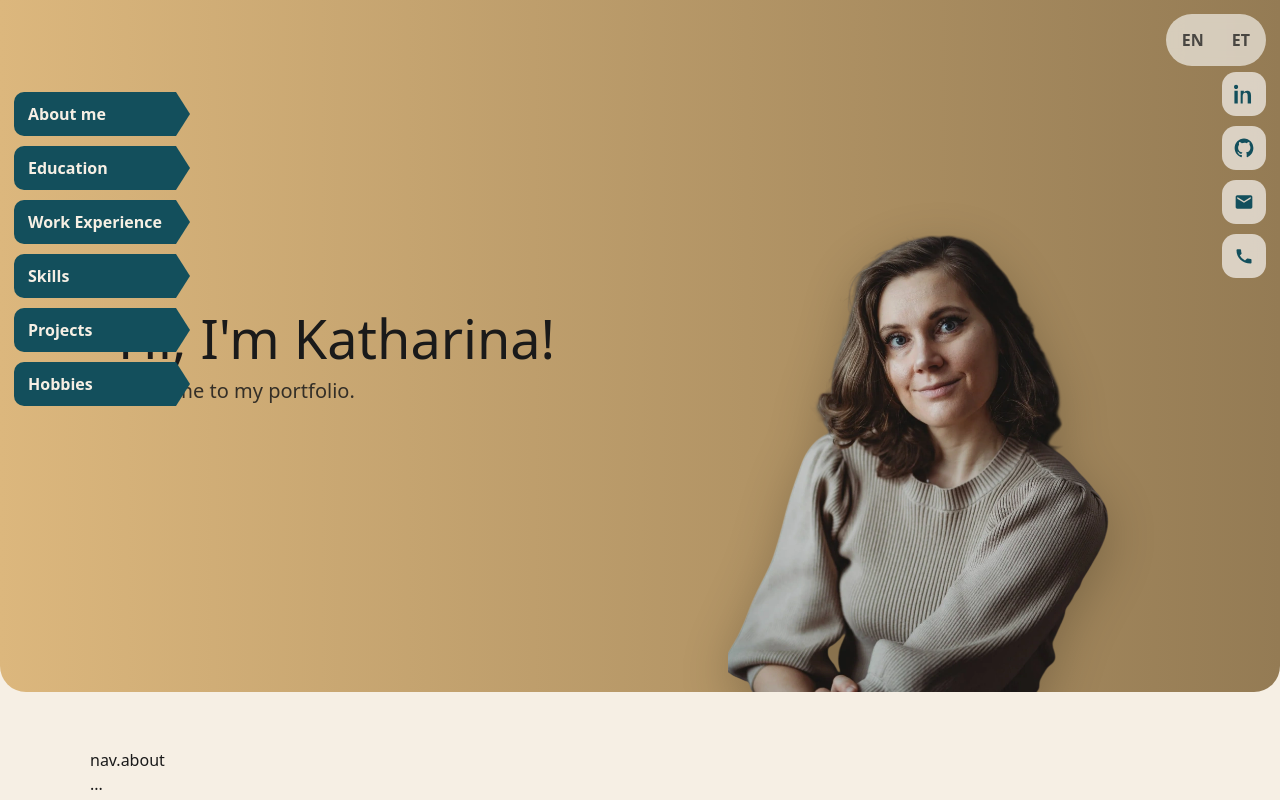
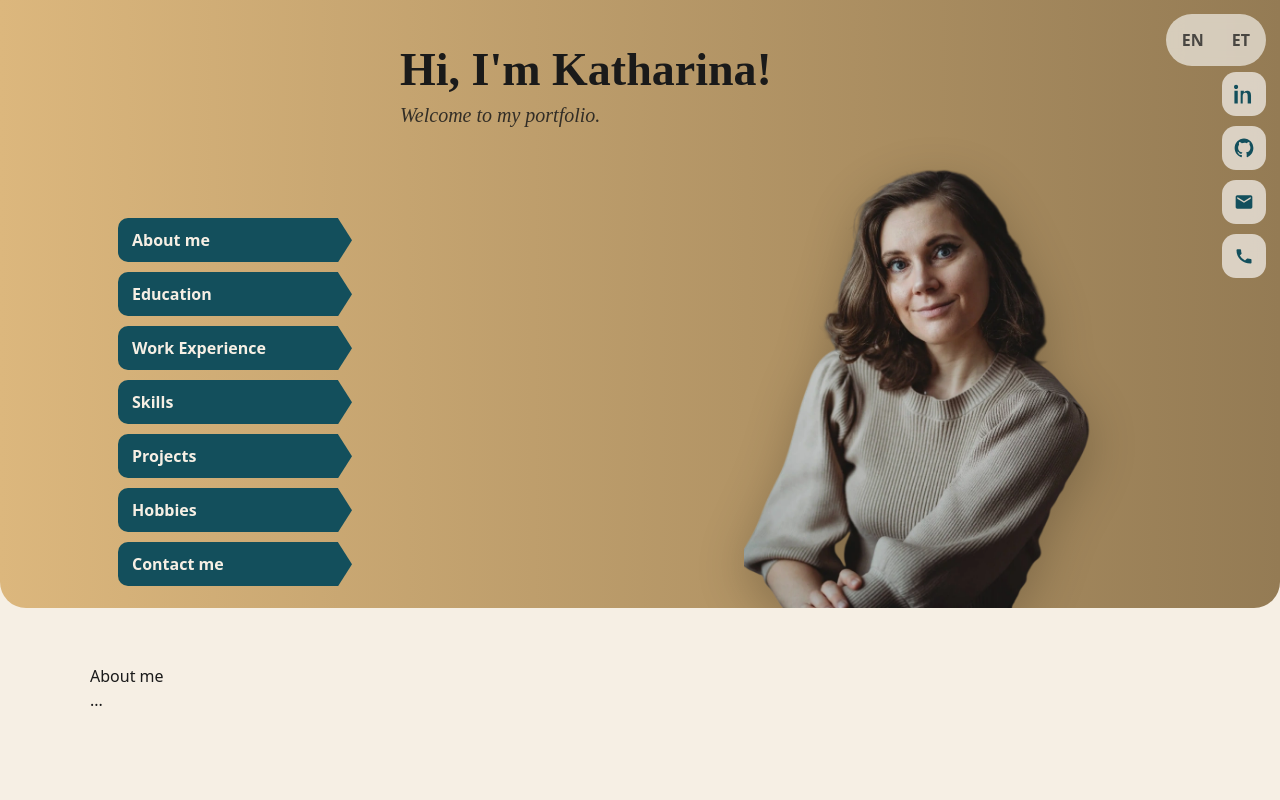
Before and after one commit to KatharinaMat/my-portfolio, a Nuxt app: page / in a window 1280 px wide. Shown: the top 800 px of the page. Built offline with nearby package versions, Linux system fonts and the light colour scheme.

Commit message:
hero layout polish and typography update

```diff
--- a/app/app.vue
+++ b/app/app.vue
@@ -3,3 +3,6 @@
     <NuxtPage />
   </div>
 </template>
+useHead({ link: [ { rel: "stylesheet", href:
+"https://fonts.googleapis.com/css2?family=Playfair+Display:ital,wght@0,500;0,600;1,500&display=swap",
+}, ], });
--- a/app/assets/css/main.css
+++ b/app/assets/css/main.css
@@ -1,4 +1,4 @@
-:html {
+html {
   scroll-behavior: smooth;
 }
 
@@ -68,95 +68,9 @@
   fill: #134f5c;
 }
 
-/* desktop side bookmarks */
-.side-nav {
-  position: fixed;
-  left: 14px;
-  top: 92px;
-  z-index: 25;
-  display: none;
-  gap: 10px;
-  flex-direction: column;
-}
-
-.bookmark {
-  position: relative;
-  display: inline-block;
-  padding: 10px 14px;
-  background: #134f5c;
-  color: #f6efe4;
-  text-decoration: none;
-  border-radius: 10px 0 0 10px;
-  font-weight: 600;
-  transition:
-    transform 180ms ease,
-    filter 180ms ease;
-}
-.bookmark::after {
-  content: "";
-  position: absolute;
-  top: 0;
-  right: -14px;
-  width: 14px;
-  height: 100%;
-  background: #134f5c;
-  clip-path: polygon(0 0, 100% 50%, 0 100%);
-}
-.bookmark:hover {
-  transform: translateX(6px);
-  filter: brightness(1.06);
-}
-
-/* mobile sticky bookmarks (chips) */
-.mobile-nav {
-  position: fixed;
-  left: 0;
-  right: 0;
-  bottom: 10px;
-  z-index: 28;
-  display: flex;
-  gap: 10px;
-  padding: 10px 12px;
-  justify-content: flex-start;
-  overflow-x: auto;
-
-  background: rgba(248, 246, 242, 0.72);
-  backdrop-filter: blur(10px);
-  border-radius: 18px;
-  margin: 0 12px;
-}
-.mobile-nav::-webkit-scrollbar {
-  height: 0;
-}
-
-.chip {
-  white-space: nowrap;
-  text-decoration: none;
-  background: #134f5c;
-  color: #f6efe4;
-  padding: 10px 12px;
-  border-radius: 999px;
-  font-weight: 600;
-  transition:
-    transform 160ms ease,
-    filter 160ms ease;
-}
-.chip:hover {
-  transform: translateY(-1px);
-  filter: brightness(1.06);
-}
-
-/* show desktop bookmarks, hide mobile chips */
-@media (min-width: 860px) {
-  .side-nav {
-    display: flex;
-  }
-  .mobile-nav {
-    display: none;
-  }
-}
-
-/* HERO */
+/* =========================
+   HERO
+   ========================= */
 .hero {
   width: 100%;
   background: linear-gradient(90deg, #dcb77d 0%, #947b54 100%);
@@ -170,40 +84,43 @@
   padding: 22px 18px 0;
 }
 
-.hero-grid {
+/* layout: nav + content */
+.hero-layout {
   display: grid;
   grid-template-columns: 1fr;
   gap: 14px;
-  align-items: start;
 }
 
+/* content (text + image) */
+.hero-grid {
+    display: grid;
+  grid-template-columns: 1fr;
+  gap: 14px;
+}
+
+/* text */
 .hero-title {
-  margin: 0 0 10px;
+  font-family: "Playfair Display", serif;
+  font-weight: 600;
+  margin: 0 0 6px;
   font-size: 34px;
   line-height: 1.05;
   color: #1a1a1a;
 }
 .hero-subtitle {
+  font-family: "Playfair Display", serif;
+  font-style: italic;
   margin: 0 0 16px;
   font-size: 18px;
   color: #1a1a1a;
   opacity: 0.85;
 }
-.cta {
-  border: 0;
-  background: #134f5c;
-  color: #f6efe4;
-  padding: 14px 22px;
-  border-radius: 12px;
-  font-size: 16px;
-  cursor: pointer;
-}
 
+/* image */
 .hero-image {
   display: flex;
   justify-content: center;
   align-items: flex-end;
-  overflow: visible;
 }
 
 .portrait {
@@ -212,40 +129,57 @@
   object-fit: contain;
   width: clamp(280px, 88vw, 520px);
   max-height: 46vh;
-  transform: translateY(18px);
   filter: drop-shadow(0 14px 24px rgba(0, 0, 0, 0.22));
 }
 
-@media (min-width: 860px) {
-  .hero-inner {
-    padding: 40px 28px 0;
-  }
-  .hero-grid {
-    grid-template-columns: 1.15fr 0.85fr;
-    gap: 22px;
-    align-items: center;
-  }
-  .hero-image {
-    justify-content: flex-end;
-  }
-  .portrait {
-    width: clamp(360px, 38vw, 580px);
-    max-height: none;
-    transform: translateY(26px);
-  }
-  .hero-title {
-    font-size: 54px;
-  }
-  .hero-subtitle {
-    font-size: 20px;
-  }
+/* =========================
+   ONE NAV (mobile + desktop)
+   ========================= */
+
+/* mobile default: horizontal “chips” bar (NOT fixed, no duplication) */
+.side-nav {
+  display: flex;
+  flex-direction: row;
+  gap: 10px;
+  overflow-x: auto;
+  padding: 8px 2px 4px;
+  margin: 0;
+  -webkit-overflow-scrolling: touch;
+}
+.side-nav::-webkit-scrollbar {
+  height: 0;
 }
 
-/* text animation only */
+/* make bookmarks look like chips on mobile */
+.bookmark {
+  display: inline-flex;
+  align-items: center;
+  white-space: nowrap;
+  text-decoration: none;
+
+  background: #134f5c;
+  color: #f6efe4;
+  font-weight: 700;
+
+  padding: 10px 14px;
+  border-radius: 999px;
+
+  transition: transform 160ms ease, filter 160ms ease;
+}
+.bookmark:hover {
+  transform: translateY(-1px);
+  filter: brightness(1.06);
+}
+/* no arrow tip on mobile */
+.bookmark::after {
+  content: none;
+}
+
+/* =========================
+   ANIMATIONS
+   ========================= */
 .line-enter-active {
-  transition:
-    opacity 520ms ease,
-    filter 520ms ease;
+  transition: opacity 520ms ease, filter 520ms ease;
 }
 .line-enter-from {
   opacity: 0;
@@ -256,13 +190,112 @@
   filter: blur(0);
 }
 
-/* sections */
+/* =========================
+   SECTIONS
+   ========================= */
 .section {
   padding: 56px 18px;
-  padding-bottom: 92px; /* space for mobile sticky bar */
 }
 .section-inner {
   max-width: 1100px;
   margin: 0 auto;
   color: #1a1a1a;
 }
+
+/* =========================
+   DESKTOP/TABLET
+   ========================= */
+@media (min-width: 860px) {
+  .hero-inner {
+    padding: 40px 28px 0;
+  }
+
+  /* 2 columns: left nav + right hero */
+  .hero-layout {
+    grid-template-columns: 260px 1fr;
+    gap: 22px;
+
+    /* THIS is what fixes alignment:
+       nav + content share the same bottom baseline */
+    align-items: end;
+  }
+
+  /* right side: give a consistent height so things can align */
+  .hero-grid {
+    min-height: 470px;
+    gap: 14px;
+
+    /* 2-row layout: text stays top, image stays bottom */
+    grid-template-rows: auto 1fr;
+  }
+
+  /* keep your centered-ish text feeling */
+  .hero-text {
+    padding-top: 6px;
+    align-self: start;
+  }
+
+  /* image bottom aligned */
+  .hero-image {
+    align-self: end;
+    justify-content: flex-end;
+  }
+
+  .portrait {
+    width: clamp(360px, 38vw, 580px);
+    max-height: 56vh;
+  }
+
+  /* desktop nav becomes vertical arrows + sticky */
+  .side-nav {
+    flex-direction: column;
+    overflow: visible;
+    padding: 0;
+    position: sticky;
+    top: 92px;
+
+    /* helps the “same bottom height” look */
+    align-self: end;
+    padding-bottom: 22px;
+  }
+
+  .bookmark {
+    width: 220px; /* tweak 200–260 */
+    border-radius: 10px 0 0 10px;
+    justify-content: flex-start;
+    padding: 10px 14px;
+  }
+
+  /* arrow tip is back on desktop */
+  .bookmark::after {
+    content: "";
+    position: absolute;
+    top: 0;
+    right: -14px;
+    width: 14px;
+    height: 100%;
+    background: #134f5c;
+    clip-path: polygon(0 0, 100% 50%, 0 100%);
+  }
+
+  .bookmark {
+    position: relative;
+  }
+
+  .bookmark:hover {
+    transform: translateX(6px);
+    filter: brightness(1.06);
+  }
+
+  .hero-title {
+    font-size: 46px;
+  }
+  .hero-subtitle {
+    font-size: 20px;
+  }
+}
+
+/* hard-disable old mobile nav (in case it still exists somewhere) */
+.mobile-nav {
+  display: none !important;
+}
--- a/app/pages/index.vue
+++ b/app/pages/index.vue
@@ -19,26 +19,6 @@
         ET
       </button>
     </div>
-
-    <!-- Side bookmarks (desktop/tablet) -->
-    <nav class="side-nav" aria-label="Page sections">
-      <a class="bookmark" href="#about">{{ t("About me") }}</a>
-      <a class="bookmark" href="#education">{{ t("Education") }}</a>
-      <a class="bookmark" href="#work">{{ t("Work Experience") }}</a>
-      <a class="bookmark" href="#skills">{{ t("Skills") }}</a>
-      <a class="bookmark" href="#projects">{{ t("Projects") }}</a>
-      <a class="bookmark" href="#hobbies">{{ t("Hobbies") }}</a>
-    </nav>
-
-    <!-- Mobile sticky bookmarks -->
-    <nav class="mobile-nav" aria-label="Page sections (mobile)">
-      <a class="chip" href="#about">{{ t("nav.about") }}</a>
-      <a class="chip" href="#education">{{ t("nav.education") }}</a>
-      <a class="chip" href="#work">{{ t("nav.work") }}</a>
-      <a class="chip" href="#skills">{{ t("nav.skills") }}</a>
-      <a class="chip" href="#projects">{{ t("nav.projects") }}</a>
-      <a class="chip" href="#hobbies">{{ t("nav.hobbies") }}</a>
-    </nav>
 
     <!-- Fixed right: socials -->
     <div class="social" aria-label="Contact links">
@@ -91,11 +71,26 @@
     <!-- HERO -->
     <section class="hero">
       <div class="hero-inner">
+        <div class="hero-layout">
+          <!-- Desktop bookmarks INSIDE hero layout -->
+          <nav class="side-nav" aria-label="Page sections">
+            <a
+              v-for="item in heroNav"
+              :key="item.href"
+              class="bookmark"
+              :href="item.href"
+            >
+              {{ t(item.i18nKey) }}
+            </a>
+          </nav>
+
+          <!-- Hero content -->
           <div class="hero-grid">
-          <!-- TEXT (animated only) -->
             <div class="hero-text">
               <Transition name="line" appear>
-              <h1 v-if="showTitle" class="hero-title">{{ t("hero.title") }}</h1>
+                <h1 v-if="showTitle" class="hero-title">
+                  {{ t("hero.title") }}
+                </h1>
               </Transition>
 
               <Transition name="line" appear>
@@ -105,10 +100,9 @@
               </Transition>
             </div>
 
-          <!-- IMAGE (static) -->
             <div class="hero-image">
               <img
-              src="/images/katharina-cutout.webp"
+                src="/images/katharinaM-cropped.webp"
                 alt="Katharina portrait"
                 class="portrait"
                 width="760"
@@ -117,6 +111,7 @@
                 decoding="async"
                 fetchpriority="high"
               />
+            </div>
           </div>
         </div>
       </div>
@@ -164,291 +159,37 @@
         <p>...</p>
       </div>
     </section>
+
+    <section id="contact" class="section">
+      <div class="section-inner">
+        <h2>{{ t("nav.contact") }}</h2>
+        <p>...</p>
+      </div>
+    </section>
   </main>
 </template>
 
 <script setup lang="ts">
 import { onMounted, ref } from "vue";
 import CopyEmailButton from "@/components/CopyEmailButton.vue";
+
 const { t, setLocale, locale } = useI18n();
 
 const showTitle = ref(false);
 const showSubtitle = ref(false);
-const showButton = ref(false);
+
+const heroNav = [
+  { href: "#about", i18nKey: "nav.about" },
+  { href: "#education", i18nKey: "nav.education" },
+  { href: "#work", i18nKey: "nav.work" },
+  { href: "#skills", i18nKey: "nav.skills" },
+  { href: "#projects", i18nKey: "nav.projects" },
+  { href: "#hobbies", i18nKey: "nav.hobbies" },
+  { href: "#contact", i18nKey: "nav.contact" },
+];
 
 onMounted(() => {
   setTimeout(() => (showTitle.value = true), 180);
   setTimeout(() => (showSubtitle.value = true), 340);
 });
 </script>
-
-<style scoped>
-:global(html) {
-  scroll-behavior: smooth;
-}
-
-.page {
-  min-height: 100vh;
-  background: #f6efe4;
-  position: relative;
-}
-
-/* fixed language switch */
-.lang {
-  position: fixed;
-  top: 14px;
-  right: 14px;
-  z-index: 30;
-  display: flex;
-  gap: 8px;
-  background: rgba(248, 246, 242, 0.65);
-  backdrop-filter: blur(8px);
-  border-radius: 999px;
-  padding: 6px;
-}
-
-.lang-btn {
-  border: 0;
-  background: transparent;
-  color: #1a1a1a;
-  padding: 8px 10px;
-  border-radius: 999px;
-  cursor: pointer;
-  font-weight: 600;
-  opacity: 0.75;
-}
-.lang-btn.active {
-  background: #134f5c;
-  color: #f6efe4;
-  opacity: 1;
-}
-
-/* fixed socials */
-.social {
-  position: fixed;
-  right: 14px;
-  top: 72px;
-  z-index: 25;
-  display: flex;
-  flex-direction: column;
-  gap: 10px;
-}
-
-.icon-btn {
-  width: 44px;
-  height: 44px;
-  border-radius: 14px;
-  background: rgba(248, 246, 242, 0.7);
-  backdrop-filter: blur(8px);
-  display: grid;
-  place-items: center;
-  transition: transform 160ms ease;
-}
-.icon-btn:hover {
-  transform: translateY(-2px);
-}
-.icon-btn svg {
-  width: 20px;
-  height: 20px;
-  fill: #134f5c;
-}
-
-/* desktop side bookmarks */
-.side-nav {
-  position: fixed;
-  left: 14px;
-  top: 92px;
-  z-index: 25;
-  display: none;
-  gap: 10px;
-  flex-direction: column;
-}
-
-.bookmark {
-  position: relative;
-  display: inline-block;
-  padding: 10px 14px;
-  background: #134f5c;
-  color: #f6efe4;
-  text-decoration: none;
-  border-radius: 10px 0 0 10px;
-  font-weight: 600;
-  transition:
-    transform 180ms ease,
-    filter 180ms ease;
-}
-.bookmark::after {
-  content: "";
-  position: absolute;
-  top: 0;
-  right: -14px;
-  width: 14px;
-  height: 100%;
-  background: #134f5c;
-  clip-path: polygon(0 0, 100% 50%, 0 100%);
-}
-.bookmark:hover {
-  transform: translateX(6px);
-  filter: brightness(1.06);
-}
-
-/* mobile sticky bookmarks (chips) */
-.mobile-nav {
-  position: fixed;
-  left: 0;
-  right: 0;
-  bottom: 10px;
-  z-index: 28;
-  display: flex;
-  gap: 10px;
-  padding: 10px 12px;
-  justify-content: flex-start;
-  overflow-x: auto;
-
-  background: rgba(248, 246, 242, 0.72);
-  backdrop-filter: blur(10px);
-  border-radius: 18px;
-  margin: 0 12px;
-}
-.mobile-nav::-webkit-scrollbar {
-  height: 0;
-}
-
-.chip {
-  white-space: nowrap;
-  text-decoration: none;
-  background: #134f5c;
-  color: #f6efe4;
-  padding: 10px 12px;
-  border-radius: 999px;
-  font-weight: 600;
-  transition:
-    transform 160ms ease,
-    filter 160ms ease;
-}
-.chip:hover {
-  transform: translateY(-1px);
-  filter: brightness(1.06);
-}
-
-/* show desktop bookmarks, hide mobile chips */
-@media (min-width: 860px) {
-  .side-nav {
-    display: flex;
-  }
-  .mobile-nav {
-    display: none;
-  }
-}
-
-/* HERO */
-.hero {
-  width: 100%;
-  background: linear-gradient(90deg, #dcb77d 0%, #947b54 100%);
-  border-radius: 0 0 26px 26px;
-  overflow: hidden;
-}
-
-.hero-inner {
-  max-width: 1100px;
-  margin: 0 auto;
-  padding: 22px 18px 0;
-}
-
-.hero-grid {
-  display: grid;
-  grid-template-columns: 1fr;
-  gap: 14px;
-  align-items: start;
-}
-
-.hero-title {
-  margin: 0 0 10px;
-  font-size: 34px;
-  line-height: 1.05;
-  color: #1a1a1a;
-}
-.hero-subtitle {
-  margin: 0 0 16px;
-  font-size: 18px;
-  color: #1a1a1a;
-  opacity: 0.85;
-}
-.cta {
-  border: 0;
-  background: #134f5c;
-  color: #f6efe4;
-  padding: 14px 22px;
-  border-radius: 12px;
-  font-size: 16px;
-  cursor: pointer;
-}
-
-.hero-image {
-  display: flex;
-  justify-content: center;
-  align-items: flex-end;
-  overflow: visible;
-}
-
-.portrait {
-  display: block;
-  height: auto;
-  object-fit: contain;
-  width: clamp(280px, 88vw, 520px);
-  max-height: 46vh;
-  transform: translateY(18px);
-  filter: drop-shadow(0 14px 24px rgba(0, 0, 0, 0.22));
-}
-
-@media (min-width: 860px) {
-  .hero-inner {
-    padding: 40px 28px 0;
-  }
-  .hero-grid {
-    grid-template-columns: 1.15fr 0.85fr;
-    gap: 22px;
-    align-items: center;
-  }
-  .hero-image {
-    justify-content: flex-end;
-  }
-  .portrait {
-    width: clamp(360px, 38vw, 580px);
-    max-height: none;
-    transform: translateY(26px);
-  }
-  .hero-title {
-    font-size: 54px;
-  }
-  .hero-subtitle {
-    font-size: 20px;
-  }
-}
-
-/* text animation only */
-.line-enter-active {
-  transition:
-    opacity 520ms ease,
-    filter 520ms ease;
-}
-.line-enter-from {
-  opacity: 0;
-  filter: blur(6px);
-}
-.line-enter-to {
-  opacity: 1;
-  filter: blur(0);
-}
-
-/* sections */
-.section {
-  padding: 56px 18px;
-  padding-bottom: 92px; /* space for mobile sticky bar */
-}
-.section-inner {
-  max-width: 1100px;
-  margin: 0 auto;
-  color: #1a1a1a;
-}
-</style>
--- a/i18n/locales/en.json
+++ b/i18n/locales/en.json
@@ -1,15 +1,15 @@
 {
   "nav": {
+    "about": "About me",
+    "education": "Education",
+    "work": "Work Experience",
+    "skills": "Skills",
     "projects": "Projects",
-    "skills": "Skills",
-    "education": "Education",
-    "experience": "Work Experience",
-    "contact": "Contact"
+    "hobbies": "Hobbies",
+    "contact": "Contact me"
   },
   "hero": {
-    "kicker": "Portfolio",
     "title": "Hi, I'm Katharina!",
-    "subtitle": "Welcome to my portfolio.",
-    "ctaContact": "Contact"
+    "subtitle": "Welcome to my portfolio."
+  }
 }
-}
```
Also changed, not shown: i18n/locales/et.json (+7 -5 lines), public/images/katharinaM-cropped.webp (added). Lines whose indentation alone changed are shown as unchanged.
